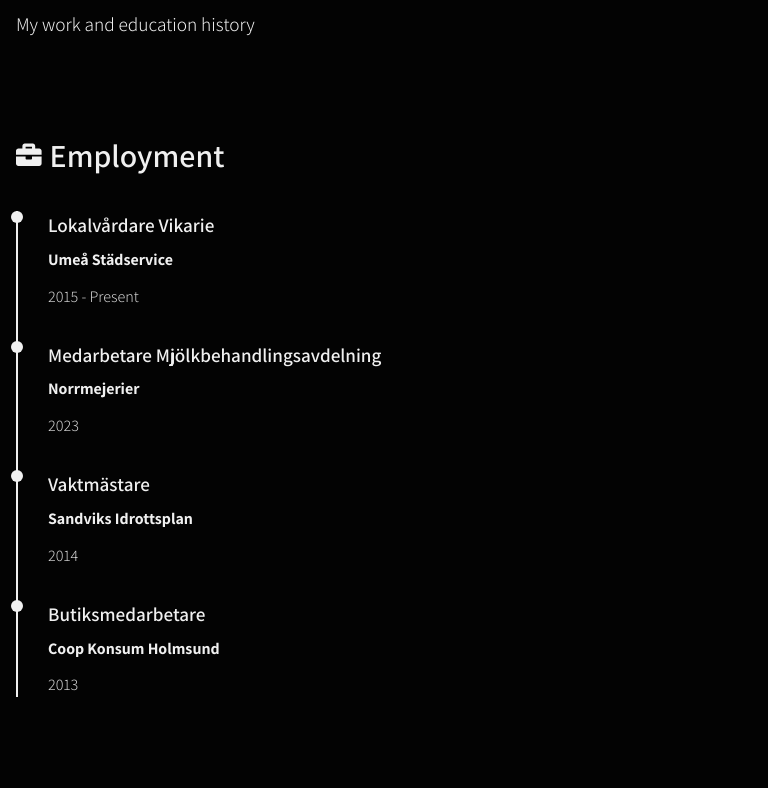
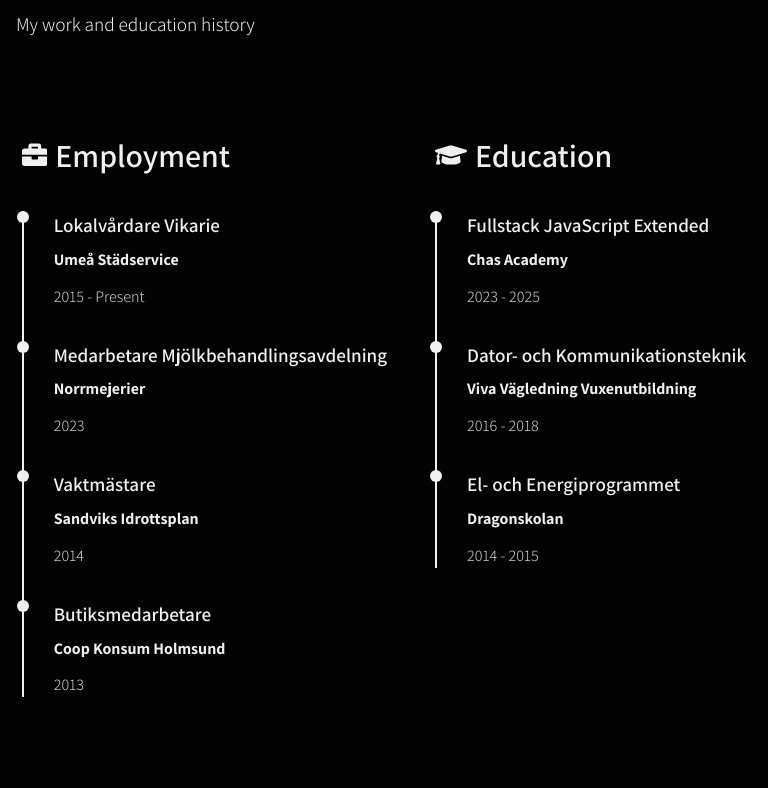
Before and after one commit to jhn322/portfolio-react, a React (Vite) app: page / in a window 768 px wide. Shown: the part 3281-4069 px from the top of the page. Built offline with nearby package versions, Linux system fonts and the light colour scheme; a web font is replaced by a local one.

Commit message:
final responsive adjustment

```diff
--- a/src/styles/Experience.css
+++ b/src/styles/Experience.css
@@ -96,6 +96,16 @@
 }
 
 /* Bigger screens */
+@media (min-width: 559px) and (max-width: 1023px) {
+  .historyContainer {
+    display: flex;
+    flex-direction: row;
+    align-items: flex-start;
+    justify-content: center;
+  }
+}
+
+/* Bigger screens */
 @media (min-width: 1024px) {
   .experience {
     padding: 6rem 3rem;
```
